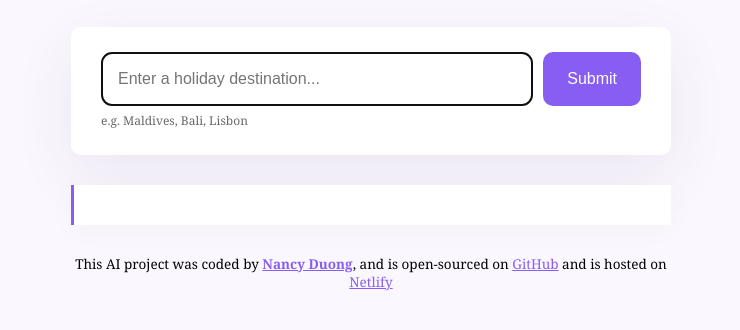
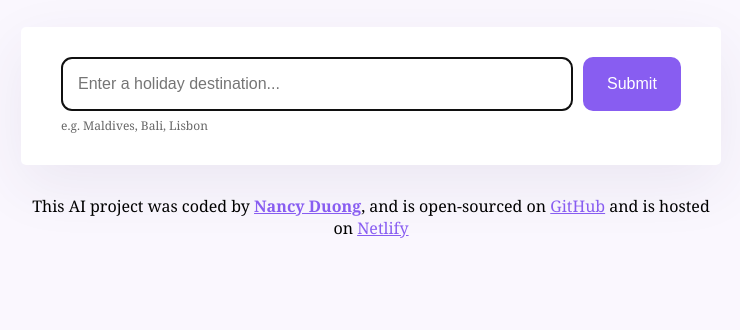
Before and after one commit to nanceed/AI-travel-generator, a plain HTML site: page index.html in a window 1280 px wide. Shown: the part 228-558 px from the top of the page, without its empty margins (269-1009 px from the left). Drawn offline with nearby package versions, Linux system fonts and the light colour scheme.

Commit message:
Improved the User Experience

```diff
--- a/index.html
+++ b/index.html
@@ -24,7 +24,7 @@
         <div class="hint">
           e.g. Maldives, Bali, Lisbon </div>
         </div>
-        <div class="itinerary" id="itinerary"></div>
+        <div class="itinerary hidden" id="itinerary"></div>
         </main>
 
         <footer>
--- a/src/index.js
+++ b/src/index.js
@@ -1,6 +1,4 @@
 function displayItinerary(response) {
-    console.log("itinerary generated");
-
     new Typewriter("#itinerary", {
     strings: response.data.answer,
     autoStart: true,
@@ -12,26 +10,20 @@ function displayItinerary(response) {
 
 function generateItinerary(event) {
     event.preventDefault();
+
     let instructionsInput = document.querySelector("#user-instructions");
-
     let apiKey = "0f09c464cb3936o320tabf9addd38da4";
     let context = "You are a knowledgeable AI world traveler expert who knows a lot of interesting and fun places to visit. Generate a short and concise 3 day itinerary that is only 4 lines about what sights to visit, what fun activities to do, where to eat lunch, and what to do in the evening. When writing the itinerary, put a <br> HTML element after each day and in their own line and put the days in a <strong> element. Days have to be h2. You must be consistent and present the same layout every time and follow user instructions";
     let prompt = `User instructions are: please generate a 3 day travel itinerary about ${instructionsInput.value}`;
     let apiUrl = `https://api.shecodes.io/ai/v1/generate?prompt=${prompt}&context=${context}&key=${apiKey}`;
 
-    console.log("generating itinerary");
-    console.log(`prompt:${prompt}`);
-    console.log(`context:${context}`);
-
-
     let itineraryElement = document.querySelector("#itinerary");
     itineraryElement.classList.remove("hidden");
-    itineraryElement.innerHTML =`⏳Generating a Travel Itinerary for ${instructionsInput.value}`;
+    itineraryElement.innerHTML =`<div class="generating">⏳Generating a Travel Itinerary for ${instructionsInput.value}</div>`;
 
     axios.get(apiUrl).then(displayItinerary);
+}
 
-
-}
 
 let travelFormElement = document.querySelector("#travel-generator-form");
 travelFormElement.addEventListener("submit", generateItinerary);
--- a/src/style.css
+++ b/src/style.css
@@ -32,13 +32,13 @@ form {
 
 .container {
     margin:120px auto;
-    max-width: 600px;
+    max-width: 700px;
 }
 
 .form-container {
   background-color: white;
-  padding: 25px 30px;
-  border-radius: 10px;
+  padding: 30px 40px;
+  border-radius: 5px;
   margin-bottom: 30px;
   box-shadow: 0px 20px 60px rgba(65, 50, 100, 0.08);
 }
@@ -66,6 +66,13 @@ form {
 
 }
 
+.hint {
+    line-height: 1.5;
+    font-size: 12px;
+    margin-top: 6px;
+    opacity: 0.6;
+}
+
 .itinerary {
    font-size: 16px;
    background-color: #fff;
@@ -73,17 +80,26 @@ form {
    line-height: 2;
    border-left: 3px solid #885df1;
    box-shadow: 0px 4px 30px 0px rgba(39, 33, 66, 0.03);
+   border-radius:5px;
+   border:3px solid #885df1;
 }
 
-.hint {
-    line-height: 1.5;
-    font-size: 12px;
-    margin-top: 6px;
-    opacity: 0.6;
+.hidden {
+   display:none;
+}
+
+.generating {
+    animation: blink-animation 1s steps(5, start) infinite;
+}
+
+@keyframes blink-animation {
+    50% {
+        opacity:0;
+    }
 }
 
 footer {
     text-align: center;
-    font-size:13.5px;
+    font-size:16px;
     margin-top:30px;
 }
```
